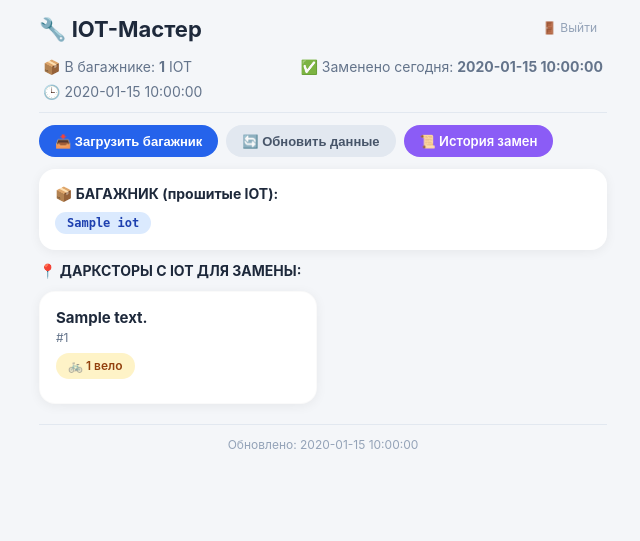
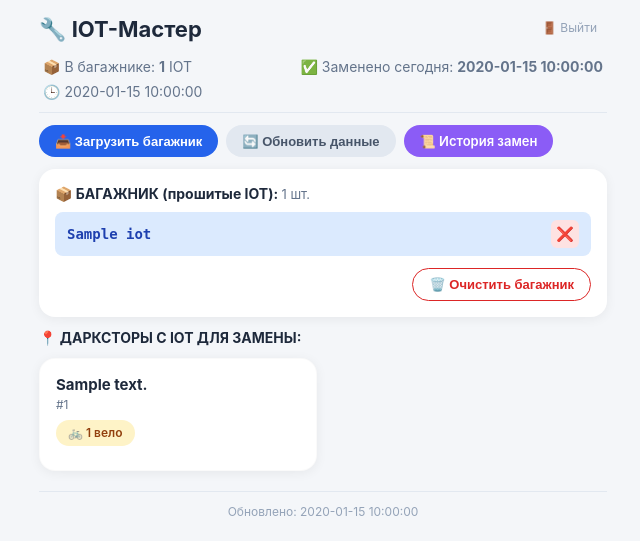
Before and after one commit to asmodeus1037/route-web, a Flask app: template templates/iot_main.html in a window 1280 px wide. Shown: the top 541 px of the page, without its empty margins (317-957 px from the left). Run offline with Flask 3, Linux system fonts and the light colour scheme; the template is opened without the code that fills it: most values are stand-ins (such as "Sample title", 1, 10 or a date in 2020); parts of the project's set-up code (start-up, migrations or seed data) failed here and were passed over.

Commit message:
IOT: исправление листов + удаление из багажника

```diff
--- a/app.py
+++ b/app.py
@@ -1745,11 +1745,10 @@ def transit_done(uid):
 # ============================================================
 
 def load_iot_source():
-    """Загружает список IOT из таблицы №1 и кэширует"""
-    try:
-        sheet = get_iot_sheet_by_id(IOT_SOURCE_SHEET_ID)
-        worksheet = sheet.get_worksheet(0)
-        rows = worksheet.get_all_values()
+    """Загружает список IOT из листа 'Все IOT' и кэширует"""
+    try:
+        sheet = get_iot_sheet_by_id(IOT_SOURCE_SHEET_ID, "Все IOT")
+        rows = sheet.get_all_values()
 
         iot_data = {}
         if len(rows) > 1:
@@ -1776,7 +1775,6 @@ def load_iot_source():
         logger.error(f"Ошибка загрузки IOT Source: {e}")
         return {}
 
-
 def get_iot_source():
     """Возвращает кэш IOT Source"""
     cache = read_cache(IOT_SOURCE_FILE)
@@ -1840,18 +1838,17 @@ def save_iot_history(history_data):
 
 
 def write_iot_report(frame_number, new_iot, old_iot=''):
-    """Записывает отчёт в таблицу №3"""
-    try:
-        sheet = get_iot_sheet_by_id(IOT_REPORT_SHEET_ID)
-        worksheet = sheet.get_worksheet(0)
+    """Записывает отчёт в лист 'КОРРЕКТИРОВКИ ВЕЛО'"""
+    try:
+        sheet = get_iot_sheet_by_id(IOT_REPORT_SHEET_ID, "КОРРЕКТИРОВКИ ВЕЛО")
 
         now = get_msk_now()
         date_str = now.strftime('%d.%m')
 
-        all_values = worksheet.get_all_values()
+        all_values = sheet.get_all_values()
         new_row = len(all_values) + 1
 
-        worksheet.update(f'A{new_row}:F{new_row}', [[
+        sheet.update(f'A{new_row}:F{new_row}', [[
             date_str,
             'Изменить IOT',
             frame_number,
@@ -1865,7 +1862,6 @@ def write_iot_report(frame_number, new_iot, old_iot=''):
     except Exception as e:
         logger.error(f"Ошибка записи отчёта IOT: {e}")
         return False
-
 
 @app.route('/iot')
 @login_required
@@ -2037,6 +2033,69 @@ def api_iot_load_bag():
         logger.error(f"Ошибка загрузки багажника: {e}")
         return jsonify({'success': False, 'error': str(e)})
 
+@app.route('/api/iot/remove_from_bag', methods=['POST'])
+@login_required
+def api_iot_remove_from_bag():
+    """Удаляет один IOT из багажника"""
+    if session.get('role') != 'iot':
+        return jsonify({'success': False, 'error': 'Доступ запрещён'})
+
+    try:
+        data = request.json
+        iot = data.get('iot', '').strip()
+
+        if not iot:
+            return jsonify({'success': False, 'error': 'Не указан IOT'})
+
+        bag_data = get_iot_bag()
+        current_bag = bag_data.get('bag', [])
+
+        # Проверяем, есть ли этот IOT в багажнике
+        if not any(item.get('iot') == iot for item in current_bag):
+            return jsonify({'success': False, 'error': f'IOT {iot} не найден в багажнике'})
+
+        # Удаляем
+        bag_data['bag'] = [item for item in current_bag if item.get('iot') != iot]
+        save_iot_bag(bag_data)
+
+        logger.info(f"✅ IOT {iot} удалён из багажника")
+
+        return jsonify({
+            'success': True,
+            'message': f'IOT {iot} удалён из багажника'
+        })
+
+    except Exception as e:
+        logger.error(f"Ошибка удаления IOT из багажника: {e}")
+        return jsonify({'success': False, 'error': str(e)})
+
+
+@app.route('/api/iot/clear_bag', methods=['POST'])
+@login_required
+def api_iot_clear_bag():
+    """Полностью очищает багажник"""
+    if session.get('role') != 'iot':
+        return jsonify({'success': False, 'error': 'Доступ запрещён'})
+
+    try:
+        bag_data = get_iot_bag()
+        count = len(bag_data.get('bag', []))
+
+        bag_data['bag'] = []
+        save_iot_bag(bag_data)
+
+        logger.info(f"✅ Багажник очищен ({count} IOT удалено)")
+
+        return jsonify({
+            'success': True,
+            'message': f'Багажник очищен ({count} IOT удалено)',
+            'count': count
+        })
+
+    except Exception as e:
+        logger.error(f"Ошибка очистки багажника: {e}")
+        return jsonify({'success': False, 'error': str(e)})
+
 
 @app.route('/api/iot/sync_source', methods=['POST'])
 @login_required
--- a/static/css/iot.css
+++ b/static/css/iot.css
@@ -723,3 +723,85 @@ h1 {
         padding: 14px;
     }
 }
+
+/* ============================================================
+   БАГАЖНИК С УДАЛЕНИЕМ
+   ============================================================ */
+.bag-items-with-remove {
+    display: flex;
+    flex-direction: column;
+    gap: 6px;
+    margin-top: 10px;
+}
+
+.bag-item-row {
+    display: flex;
+    align-items: center;
+    justify-content: space-between;
+    background: #dbeafe;
+    padding: 8px 12px;
+    border-radius: 8px;
+    transition: 0.2s;
+}
+
+.bag-item-row:hover {
+    background: #bfdbfe;
+}
+
+.bag-item-row .bag-item {
+    background: transparent;
+    color: #1e40af;
+    padding: 0;
+    font-size: 14px;
+    font-weight: 600;
+    font-family: monospace;
+}
+
+.btn-remove-iot {
+    background: #fee2e2;
+    color: #dc2626;
+    border: none;
+    border-radius: 6px;
+    width: 28px;
+    height: 28px;
+    font-size: 14px;
+    font-weight: bold;
+    cursor: pointer;
+    display: flex;
+    align-items: center;
+    justify-content: center;
+    transition: 0.2s;
+}
+
+.btn-remove-iot:hover {
+    background: #dc2626;
+    color: white;
+    transform: scale(1.1);
+}
+
+.btn-remove-iot:active {
+    transform: scale(0.95);
+}
+
+.bag-actions {
+    margin-top: 12px;
+    display: flex;
+    justify-content: flex-end;
+}
+
+.btn-danger-outline {
+    background: transparent;
+    color: #dc2626;
+    border: 1px solid #dc2626;
+    padding: 8px 16px;
+    border-radius: 30px;
+    font-size: 13px;
+    font-weight: 600;
+    cursor: pointer;
+    transition: 0.2s;
+}
+
+.btn-danger-outline:hover {
+    background: #dc2626;
+    color: white;
+}
--- a/static/js/iot.js
+++ b/static/js/iot.js
@@ -274,3 +274,101 @@ document.addEventListener('DOMContentLoaded', function() {
         })(modals[i]);
     }
 });
+
+// ============================================================
+// УДАЛЕНИЕ IOT ИЗ БАГАЖНИКА
+// ============================================================
+async function removeFromBag(iot) {
+    if (!confirm('Удалить IOT ' + iot + ' из багажника?')) {
+        return;
+    }
+
+    try {
+        var response = await fetch('/api/iot/remove_from_bag', {
+            method: 'POST',
+            headers: { 'Content-Type': 'application/json' },
+            body: JSON.stringify({ iot: iot })
+        });
+
+        var data = await response.json();
+
+        if (data.success) {
+            showToast('✅ IOT ' + iot + ' удалён', false);
+
+            var item = document.getElementById('bag-item-' + iot);
+            if (item) {
+                item.style.transition = 'opacity 0.3s, transform 0.3s';
+                item.style.opacity = '0';
+                item.style.transform = 'translateX(-20px)';
+                setTimeout(function() {
+                    item.remove();
+
+                    var remaining = document.querySelectorAll('.bag-item-row');
+                    if (remaining.length === 0) {
+                        location.reload();
+                    } else {
+                        updateBagCount();
+                    }
+                }, 300);
+            } else {
+                location.reload();
+            }
+        } else {
+            showToast('❌ Ошибка: ' + (data.error || 'Неизвестная'), true);
+        }
+    } catch (error) {
+        console.error('Ошибка удаления:', error);
+        showToast('❌ Ошибка соединения', true);
+    }
+}
+
+// ============================================================
+// ОЧИСТКА БАГАЖНИКА
+// ============================================================
+async function clearBag() {
+    var count = document.querySelectorAll('.bag-item-row').length;
+
+    if (count === 0) {
+        showToast('❌ Багажник уже пуст', true);
+        return;
+    }
+
+    if (!confirm('Удалить ВСЕ ' + count + ' IOT из багажника?')) {
+        return;
+    }
+
+    try {
+        var response = await fetch('/api/iot/clear_bag', {
+            method: 'POST'
+        });
+
+        var data = await response.json();
+
+        if (data.success) {
+            showToast('✅ Багажник очищен (' + data.count + ' IOT удалено)', false);
+            setTimeout(function() { location.reload(); }, 800);
+        } else {
+            showToast('❌ Ошибка: ' + (data.error || 'Неизвестная'), true);
+        }
+    } catch (error) {
+        console.error('Ошибка очистки:', error);
+        showToast('❌ Ошибка соединения', true);
+    }
+}
+
+// ============================================================
+// ОБНОВЛЕНИЕ СЧЁТЧИКА БАГАЖНИКА
+// ============================================================
+function updateBagCount() {
+    var count = document.querySelectorAll('.bag-item-row').length;
+
+    var sectionTitle = document.querySelector('.bag-section .section-title span');
+    if (sectionTitle) {
+        sectionTitle.textContent = count + ' шт.';
+    }
+
+    var subTitle = document.querySelector('.sub-title strong');
+    if (subTitle) {
+        subTitle.textContent = count;
+    }
+}
--- a/templates/iot_main.html
+++ b/templates/iot_main.html
@@ -27,16 +27,25 @@
         <a href="/iot/history" class="btn btn-info">📜 История замен</a>
     </div>
 
-    {% if bag_count > 0 %}
-    <div class="bag-section">
-        <div class="section-title">📦 БАГАЖНИК (прошитые IOT):</div>
-        <div class="bag-items">
-            {% for iot in bag_items %}
+   {% if bag_count > 0 %}
+<div class="bag-section">
+    <div class="section-title">
+        📦 БАГАЖНИК (прошитые IOT):
+        <span style="color:#64748b;font-weight:400;font-size:13px;">{{ bag_count }} шт.</span>
+    </div>
+    <div class="bag-items-with-remove">
+        {% for iot in bag_items %}
+        <div class="bag-item-row" id="bag-item-{{ iot }}">
             <span class="bag-item">{{ iot }}</span>
-            {% endfor %}
+            <button class="btn-remove-iot" onclick="removeFromBag('{{ iot }}')" title="Удалить из багажника">❌</button>
         </div>
+        {% endfor %}
     </div>
-    {% endif %}
+    <div class="bag-actions">
+        <button class="btn btn-danger-outline" onclick="clearBag()">🗑️ Очистить багажник</button>
+    </div>
+</div>
+{% endif %}
 
     {% if darks_groups %}
     <div class="section-title">📍 ДАРКСТОРЫ С IOT ДЛЯ ЗАМЕНЫ:</div>
```
